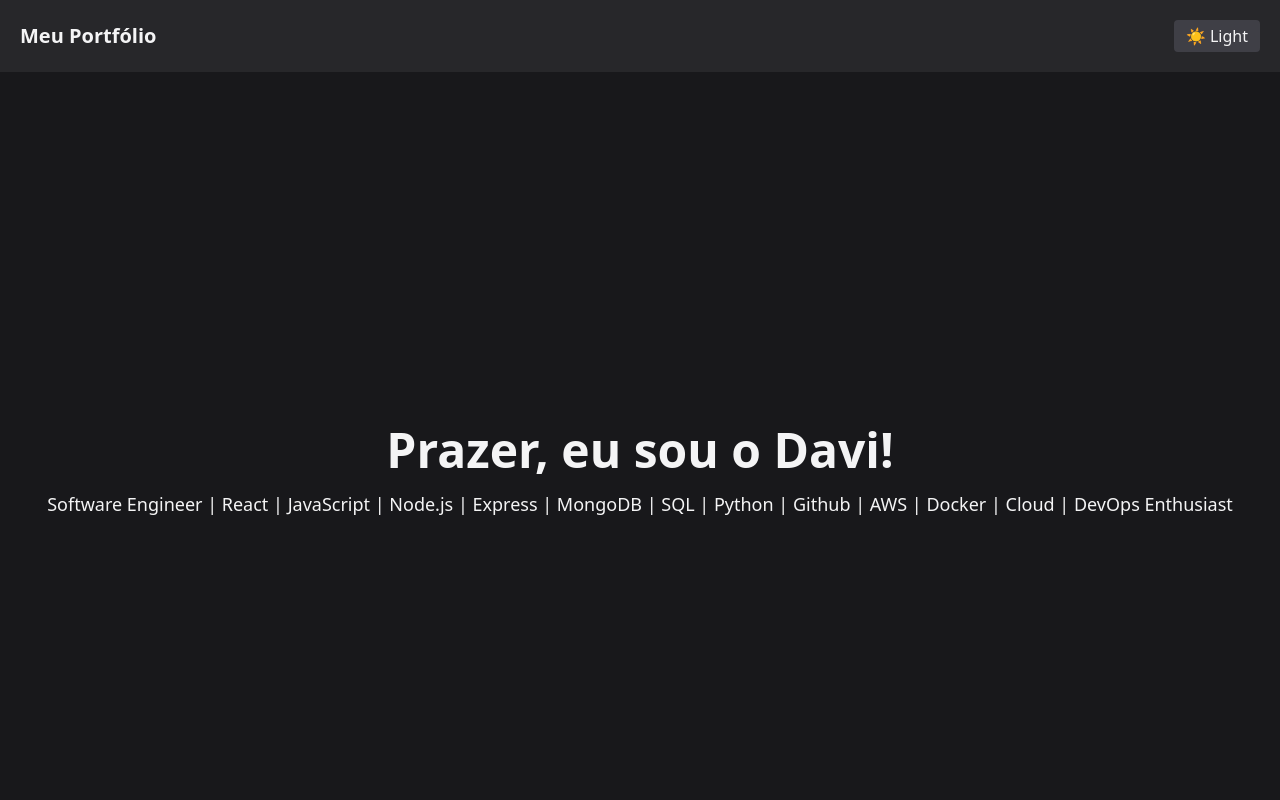
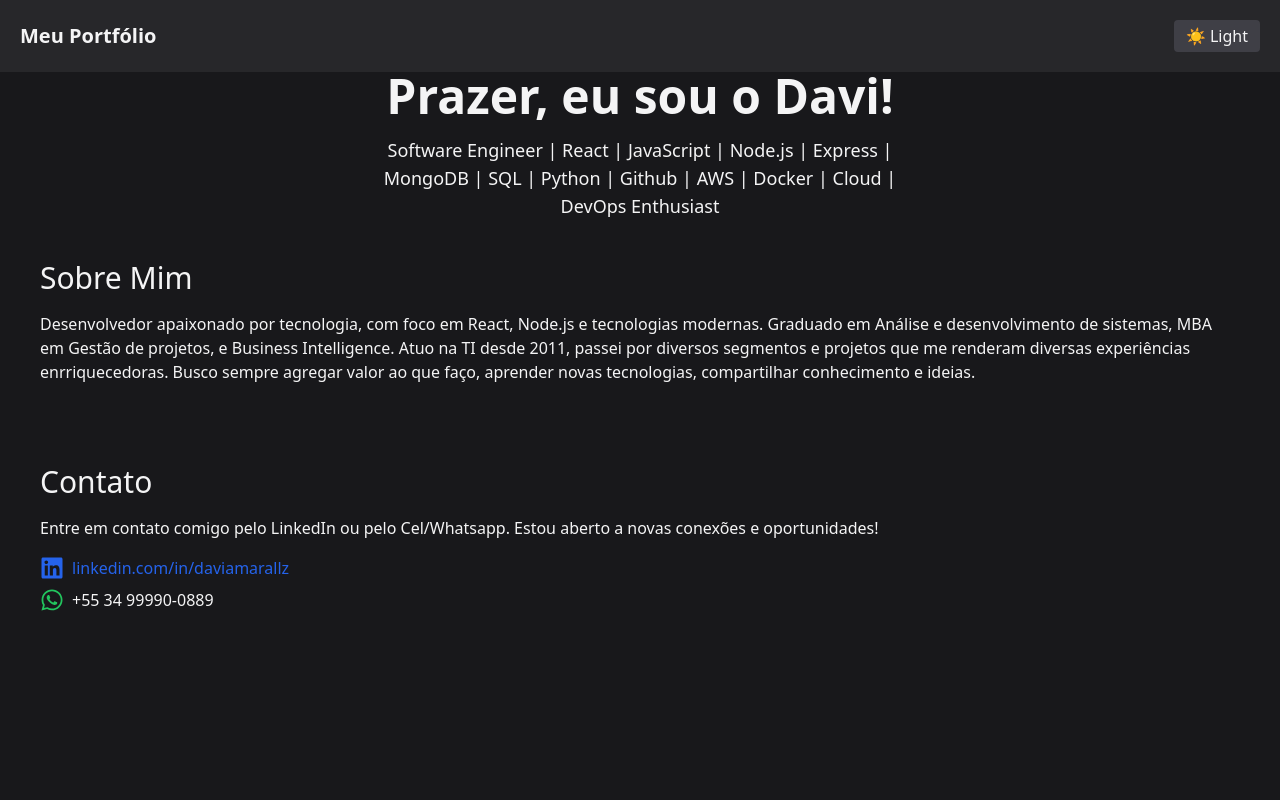
Before and after one commit to daviamarall/react-portfolio, a React (Vite) app: page / in a window 1280 px wide. Shown: the top 800 px of the page. Built offline with nearby package versions, Linux system fonts and the light colour scheme.

Commit message:
react portifolio update

```diff
--- a/src/pages/About.jsx
+++ b/src/pages/About.jsx
@@ -2,7 +2,7 @@ function About() {
   return (
     <section className="p-10">
       <h2 className="text-3xl mb-4">Sobre Mim</h2>
-      <p>Desenvolvedor apaixonado por tecnologia, com foco em React, Node.js e tecnologias modernas. graduado em Análise e desenvolvimento de sistemas, MBA em Gestão de projetos, e Business Intelligence. Atuo na TI desde 2011, passei por diversos segmentos e projetos que me renderam diversas experiências enrriquecedoras. Busco sempre agregar valor ao que faço, aprender novas tecnologias, compartilhar conhecimento e ideias.</p>
+      <p>Desenvolvedor apaixonado por tecnologia, com foco em React, Node.js e tecnologias modernas. Graduado em Análise e desenvolvimento de sistemas, MBA em Gestão de projetos, e Business Intelligence. Atuo na TI desde 2011, passei por diversos segmentos e projetos que me renderam diversas experiências enrriquecedoras. Busco sempre agregar valor ao que faço, aprender novas tecnologias, compartilhar conhecimento e ideias.</p>
     </section>
   );
 }
--- a/src/pages/Contact.jsx
+++ b/src/pages/Contact.jsx
@@ -1,11 +1,11 @@
-import { FaLinkedin } from "react-icons/fa";
+import { FaLinkedin, FaWhatsapp } from "react-icons/fa";
 
 function Contact() {
   return (
     <section className="p-10">
       <h2 className="text-3xl mb-4">Contato</h2>
       <p>
-        Entre em contato comigo pelo LinkedIn ou pelo telefone. Estou aberto a novas conexões e oportunidades!
+        Entre em contato comigo pelo LinkedIn ou pelo Cel/Whatsapp. Estou aberto a novas conexões e oportunidades!
       </p>
       <p className="flex items-center space-x-2 mt-4">
         <FaLinkedin className="text-blue-600" size={24} />
@@ -18,9 +18,9 @@ function Contact() {
           linkedin.com/in/daviamarallz
         </a>
       </p>
-      <p className="mt-2">
-        📞{" "}
-        <a href="tel:+5534999900889" className="hover:underline">
+      <p className="flex items-center mt-2">
+        <FaWhatsapp className="text-green-500" size={24} />{" "}
+        <a href="https://api.whatsapp.com/send?phone=5534999900889" className="hover:underline ml-2">
           +55 34 99990-0889
         </a>
       </p>
--- a/src/pages/Home.jsx
+++ b/src/pages/Home.jsx
@@ -1,11 +1,12 @@
 function Home() {
   return (
-    <section className="h-screen flex flex-col justify-center items-center">
-      <h1 className="text-5xl font-bold mb-4">Prazer, eu sou o Davi! </h1>
-      <p className="text-lg">
-  Software Engineer | React | JavaScript | Node.js | Express | MongoDB | SQL | Python | Github | AWS | Docker | Cloud | DevOps Enthusiast
-</p>
-
+    <section className="flex flex-col justify-center items-center">
+      <div className="max-w-xl text-center px-4">
+        <h1 className="text-5xl font-bold mb-4">Prazer, eu sou o Davi!</h1>
+        <p className="text-lg">
+          Software Engineer | React | JavaScript | Node.js | Express | MongoDB | SQL | Python | Github | AWS | Docker | Cloud | DevOps Enthusiast
+        </p>
+      </div>
     </section>
   );
 }
```
